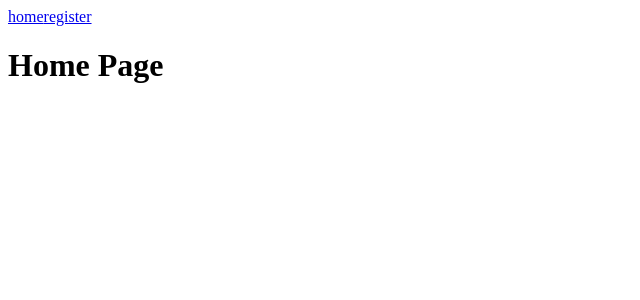
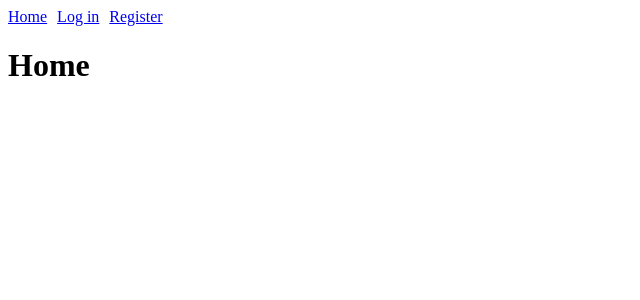
Before and after one commit to rikurauhala/hack-this, a React (Create React App) app in the folder web/: page / in a window 1280 px wide. Shown: the top 300 px of the page, without its empty margins (0-640 px from the left). Built offline with nearby package versions, Linux system fonts and the light colour scheme.

Commit message:
Refactor routing

```diff
--- a/web/package.json
+++ b/web/package.json
@@ -19,6 +19,7 @@
     "web-vitals": "^3.3.2"
   },
   "devDependencies": {
+    "@babel/plugin-proposal-private-property-in-object": "^7.21.11",
     "@testing-library/jest-dom": "^5.16.5",
     "@testing-library/react": "^14.0.0",
     "@testing-library/user-event": "^14.4.3",
--- a/web/src/App.tsx
+++ b/web/src/App.tsx
@@ -1,17 +1,16 @@
-import { BrowserRouter, Link, Route, Routes } from 'react-router-dom';
-
-const Home = () => <h1>Home Page</h1>;
-const Register = () => <h1>Register</h1>;
+import { BrowserRouter, Route, Routes } from 'react-router-dom';
+import NavigationBar from './components/NavigationBar';
+import Home from './pages/Home';
+import Login from './pages/Login';
+import Register from './pages/Register';
 
 const App = () => {
   return (
     <BrowserRouter>
-      <div>
-        <Link to="/">home</Link>
-        <Link to="/register">register</Link>
-      </div>
+      <NavigationBar />
       <Routes>
         <Route element={<Home />} path="/" />
+        <Route element={<Login />} path="/login" />
         <Route element={<Register />} path="/register" />
       </Routes>
     </BrowserRouter>
--- /dev/null
+++ b/web/src/components/NavigationBar/NavigationBar.tsx
@@ -0,0 +1,11 @@
+import NavigationBarLink from './NavigationBarLink';
+
+const NavigationBar = (): JSX.Element => (
+  <>
+    <NavigationBarLink text="Home" to="/" />
+    <NavigationBarLink text="Log in" to="/login" />
+    <NavigationBarLink text="Register" to="/register" />
+  </>
+);
+
+export default NavigationBar;
--- /dev/null
+++ b/web/src/components/NavigationBar/NavigationBarLink.tsx
@@ -0,0 +1,18 @@
+import { Link } from 'react-router-dom';
+
+const style = {
+  paddingRight: 10,
+};
+
+interface NavigationBarLinkProps {
+  to: string
+  text: string
+}
+
+const NavigationBarLink = ({ to, text }: NavigationBarLinkProps): JSX.Element => (
+  <Link style={style} to={to}>
+    {text}
+  </Link>
+);
+
+export default NavigationBarLink;
--- /dev/null
+++ b/web/src/components/NavigationBar/index.ts
@@ -0,0 +1,3 @@
+import NavigationBar from './NavigationBar';
+
+export default NavigationBar;
--- /dev/null
+++ b/web/src/pages/Home.tsx
@@ -0,0 +1,5 @@
+const Home = (): JSX.Element => (
+  <h1>Home</h1>
+);
+
+export default Home;
--- /dev/null
+++ b/web/src/pages/Login.tsx
@@ -0,0 +1,5 @@
+const Login = (): JSX.Element => (
+  <h1>Login</h1>
+);
+
+export default Login;
--- /dev/null
+++ b/web/src/pages/Register.tsx
@@ -0,0 +1,5 @@
+const Register = (): JSX.Element => (
+  <h1>Register</h1>
+);
+
+export default Register;
```
Also changed, not shown: 2 other files (tests, documents, lock files or other folders).
